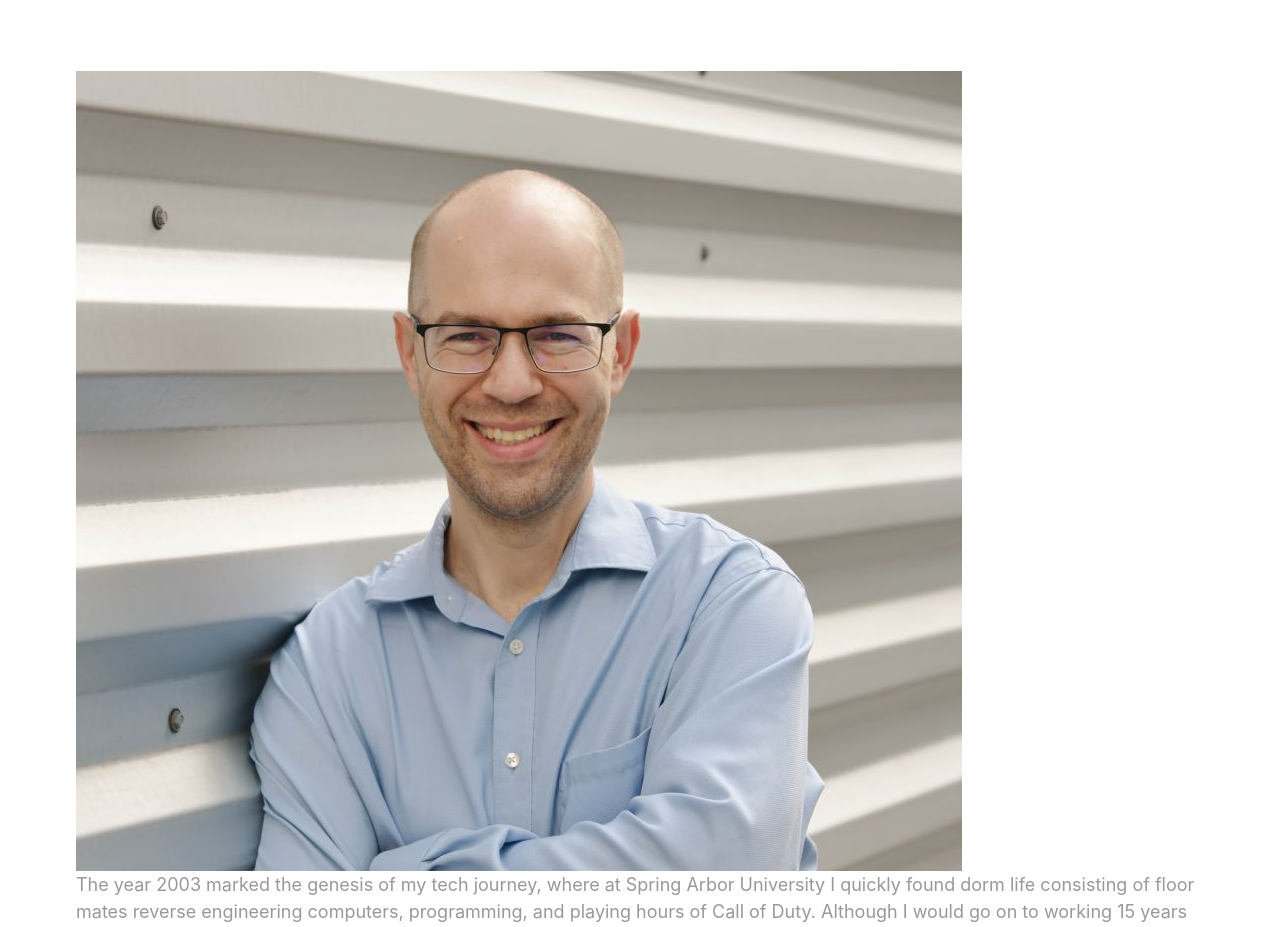
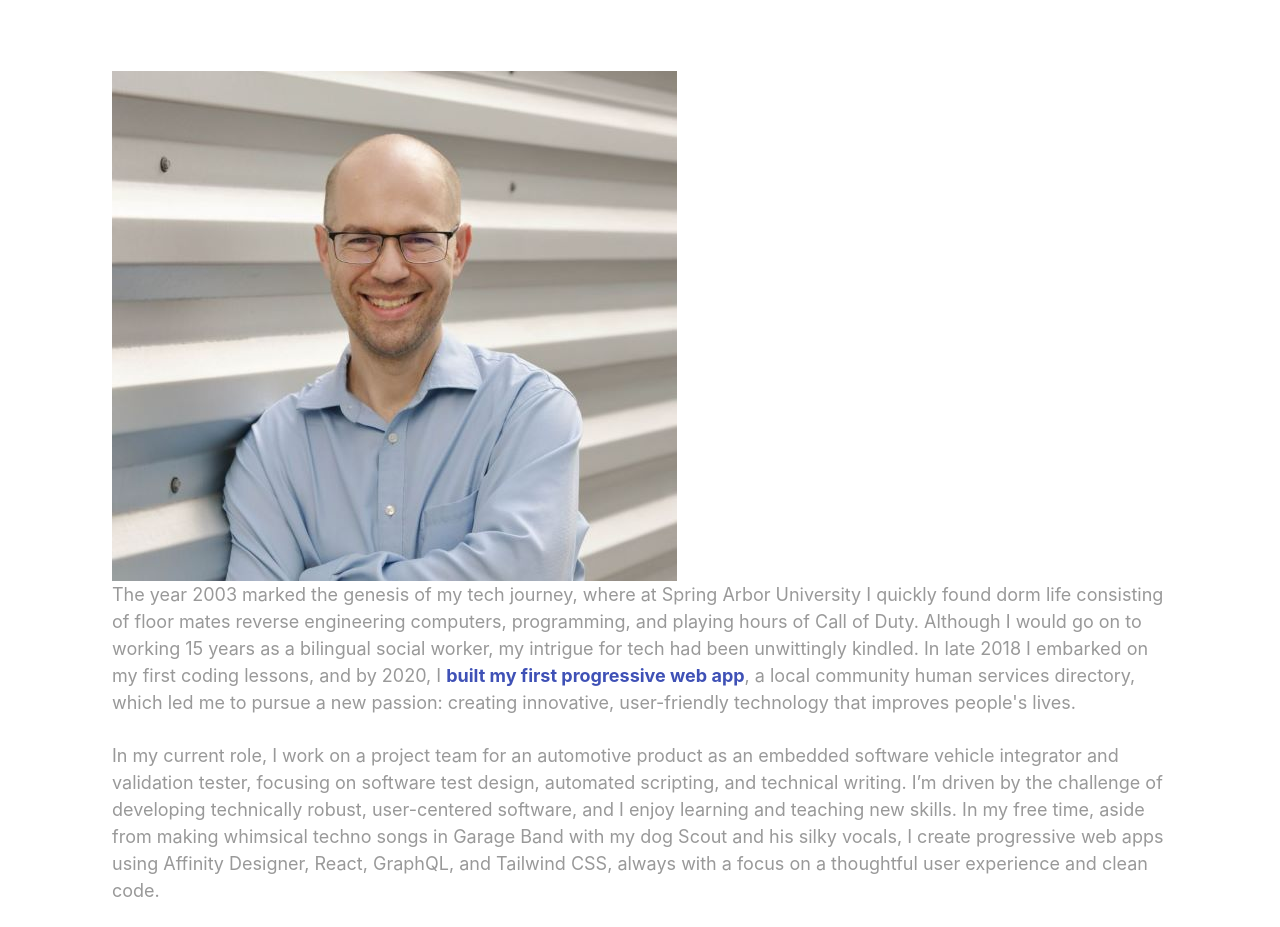
Before and after one commit to rjschodowski/my-portfolio, a Gatsby site: page /about in a window 1280 px wide. Shown: the part 335-1262 px from the top of the page. Built offline with nearby package versions, Linux system fonts and the light colour scheme; Gatsby itself is replaced by a stand-in of ours.

Commit message:
Layout padding chnge reverted; About profile pic resized to 510px height

```diff
--- a/src/components/layout.module.css
+++ b/src/components/layout.module.css
@@ -13,6 +13,6 @@
 
 @media only screen and (min-width: 950px) {
   .container {
-    padding: 0 2rem;
+    padding: 0 4rem;
   }
 }
--- a/src/pages/about.js
+++ b/src/pages/about.js
@@ -13,7 +13,7 @@ const About = () => {
             <div className={contentContainer}>
                 <div className={contentImage}>
                     <StaticImage
-                    src="../images/RJProfilePic.jpg"
+                    src="../images/RJProfilePic-510px.jpg"
                     alt="profile photo of R.J. Schodowski"
                     placeholder="blurred"
                     layout="constrained"
```
Also changed, not shown: src/images/RJProfilePic-510px.jpg (added).
